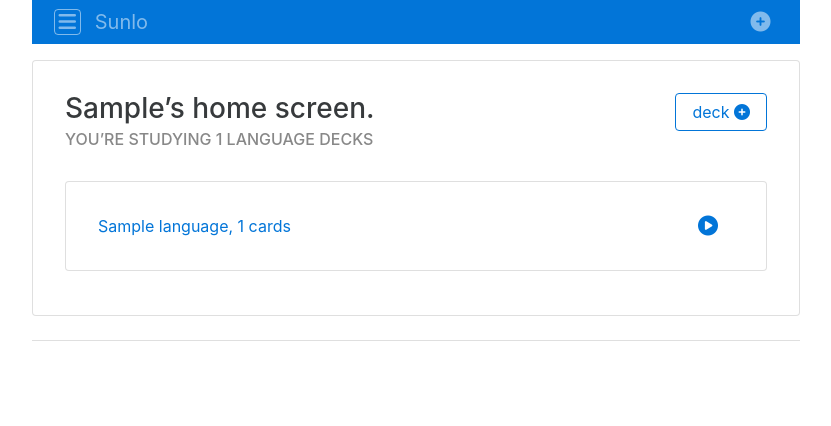
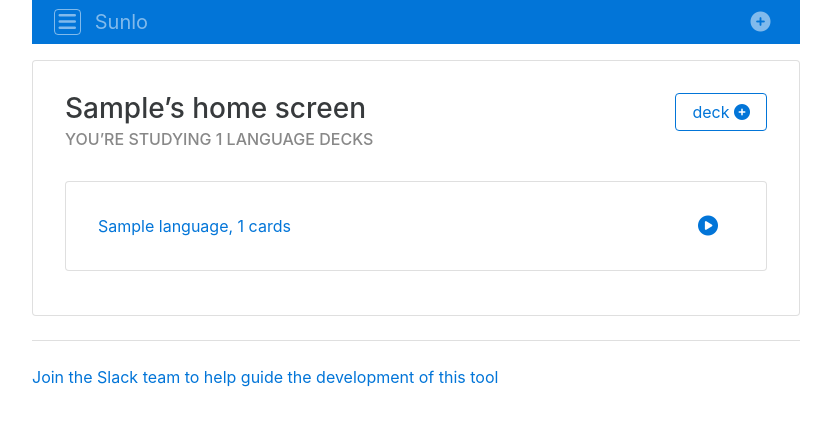
Before and after one commit to michaelsnook/sunlo, a Django app: page / in a window 1280 px wide. Shown: the top 426 px of the page, without its empty margins (224-1055 px from the left). Run offline with Django 3.2, Linux system fonts and the light colour scheme; a user stored in the database is signed in; tables that the repository leaves empty hold one stand-in row (values such as "Sample post"); style sheets or scripts are compiled from the project's sources; parts of the project's set-up code (start-up, migrations or seed data) failed here and were passed over; some libraries are stand-ins or nearby versions.

Commit message:
Add link to slack team signup page

```diff
--- a/cards/templates/cards/base.html
+++ b/cards/templates/cards/base.html
@@ -128,6 +128,7 @@
   {% block footer %}
     {% if user.is_authenticated %}
   <footer id="footer" class="m-y-2 p-y-2">
+    <a href="http://slack.sunlo.co">Join the Slack team to help guide the development of this tool</a>
   </footer>
     {% endif %}
   {% endblock %}
--- a/cards/templates/cards/home.html
+++ b/cards/templates/cards/home.html
@@ -4,7 +4,7 @@
 <section class="card">
   <div class="row m-b-2">
     <div class="col-sm-9">
-      <h3>{{ person.salutation|capfirst }}&rsquo;s home screen.</h3>
+      <h3>{{ person.salutation|capfirst }}&rsquo;s home screen</h3>
       <h4>You&rsquo;re studying {{ decks.count }} language decks</h4>
     </div>
     <div class="col-sm-3">
```
